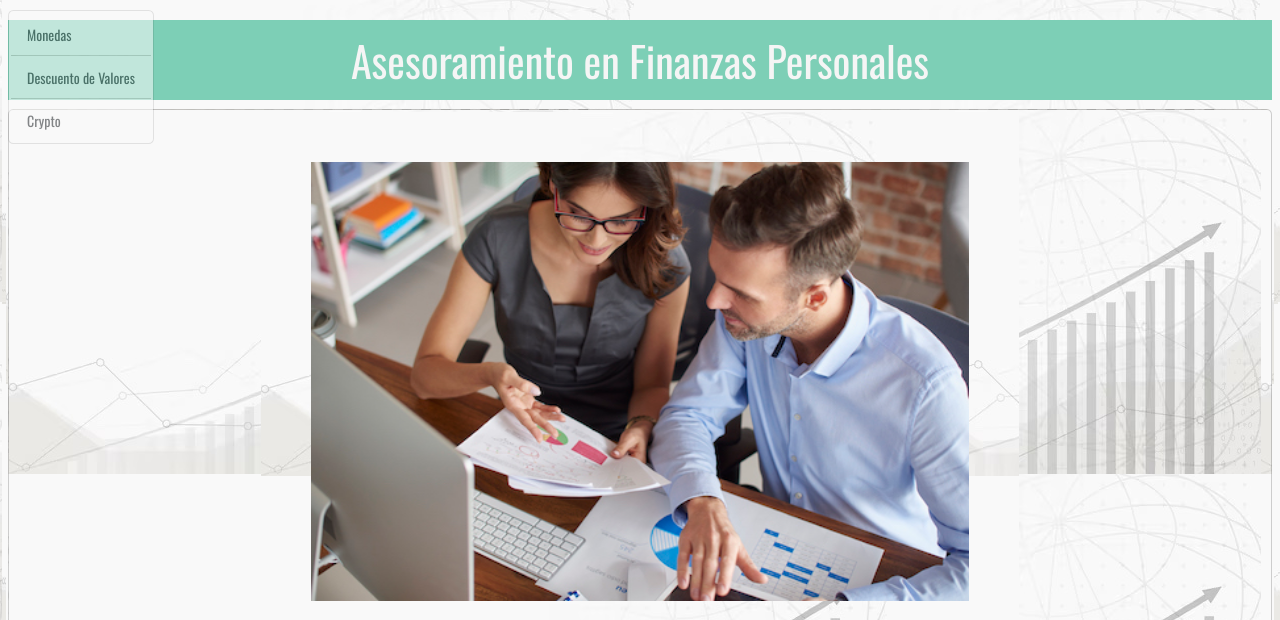
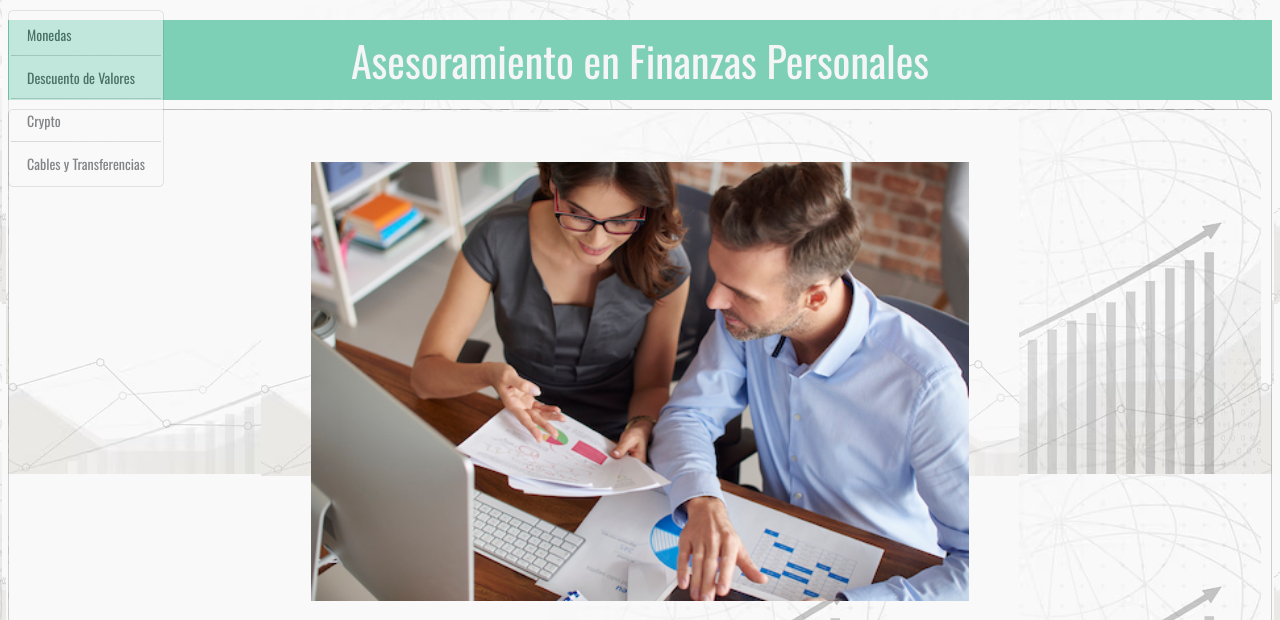
Before and after one commit to gergarciaeraso/Preentrega2, a website: page pages/Asesoramiento.html in a window 1280 px wide. Both pictures are taken after a click on the button "Cotizaciones on-line". Shown: the part 64-684 px from the top of the page. Drawn offline with nearby package versions, Linux system fonts and the light colour scheme; files that its build step writes are made by us from their sources.

Commit message:
[sass] Entrega final V1

```diff
--- a/pages/Asesoramiento.html
+++ b/pages/Asesoramiento.html
@@ -50,11 +50,13 @@
                                     Cotizaciones on-line
                                     </a>
                                     <ul class="dropdown-menu">
-                                        <li><a class="dropdown-item" href="#">Monedas</a></li>
+                                        <li><a class="dropdown-item" href="https://www.cronista.com/MercadosOnline/monedas.html" target="_blank">Monedas</a></li>
                                         <li><hr class="dropdown-divider"></li>
-                                        <li><a class="dropdown-item" href="#">Descuento de Valores</a></li>
+                                        <li><a class="dropdown-item" href="https://www.cronista.com/MercadosOnline/tasas.html" target="_blank">Descuento de Valores</a></li>
                                         <li><hr class="dropdown-divider"></li>
-                                        <li><a class="dropdown-item" href="#">Crypto</a></li>
+                                        <li><a class="dropdown-item" href="https://www.binance.com/en" target="_blank">Crypto</a></li>
+                                        <li><hr class="dropdown-divider"></li>
+                                        <li><a class="dropdown-item" href="https://wise.com/ar/pricing/" target="_blank">Cables y Transferencias</a></li>
                                     </ul>
                                 </li>
                         </ul>
```
Also changed, not shown: index.html (+4 -4 lines), pages/Cheques.html (+5 -3 lines), pages/Contacto.html (+5 -3 lines), pages/Cotizaiciones.html (+5 -3 lines), pages/Crypto.html (+5 -3 lines).
